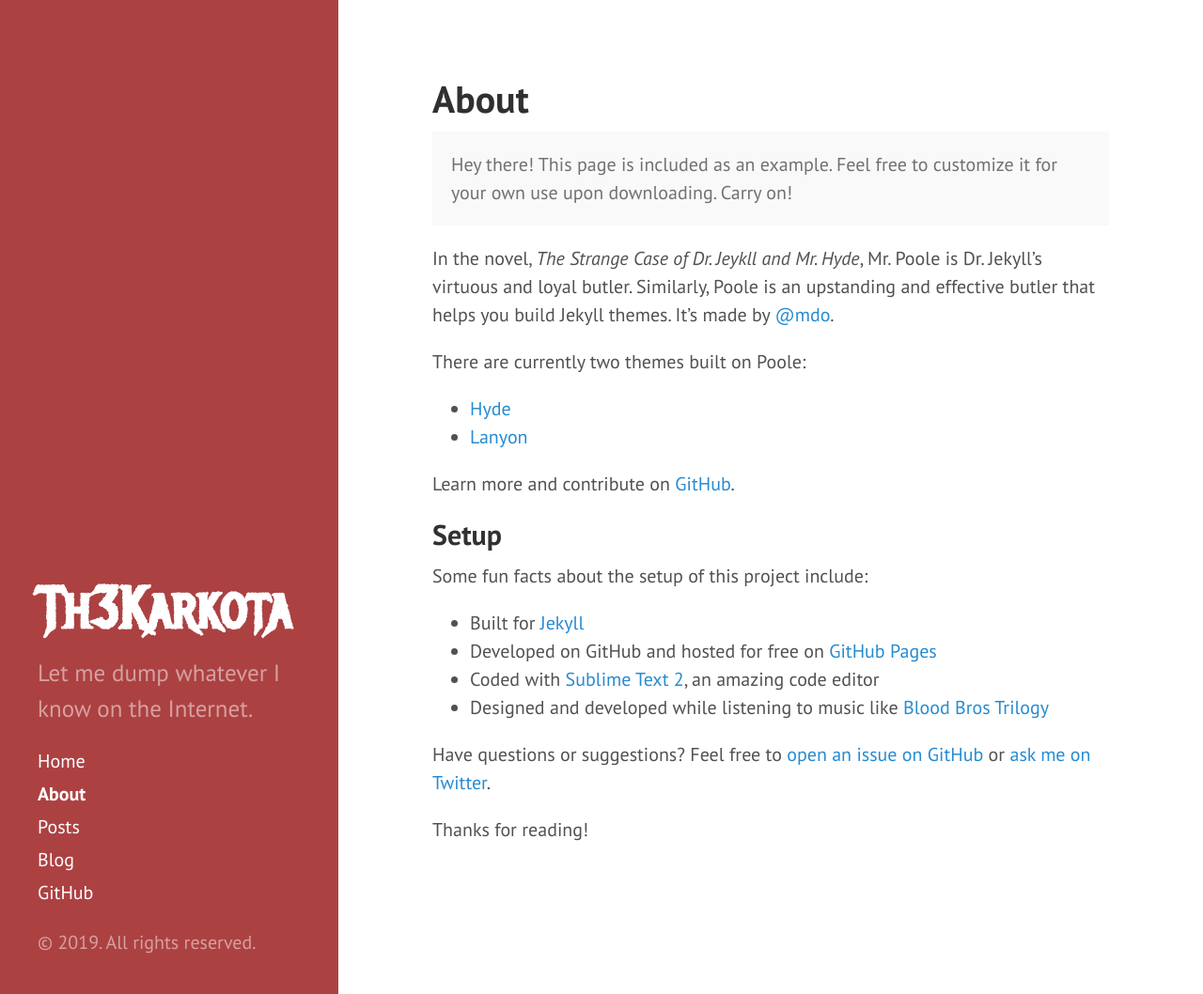
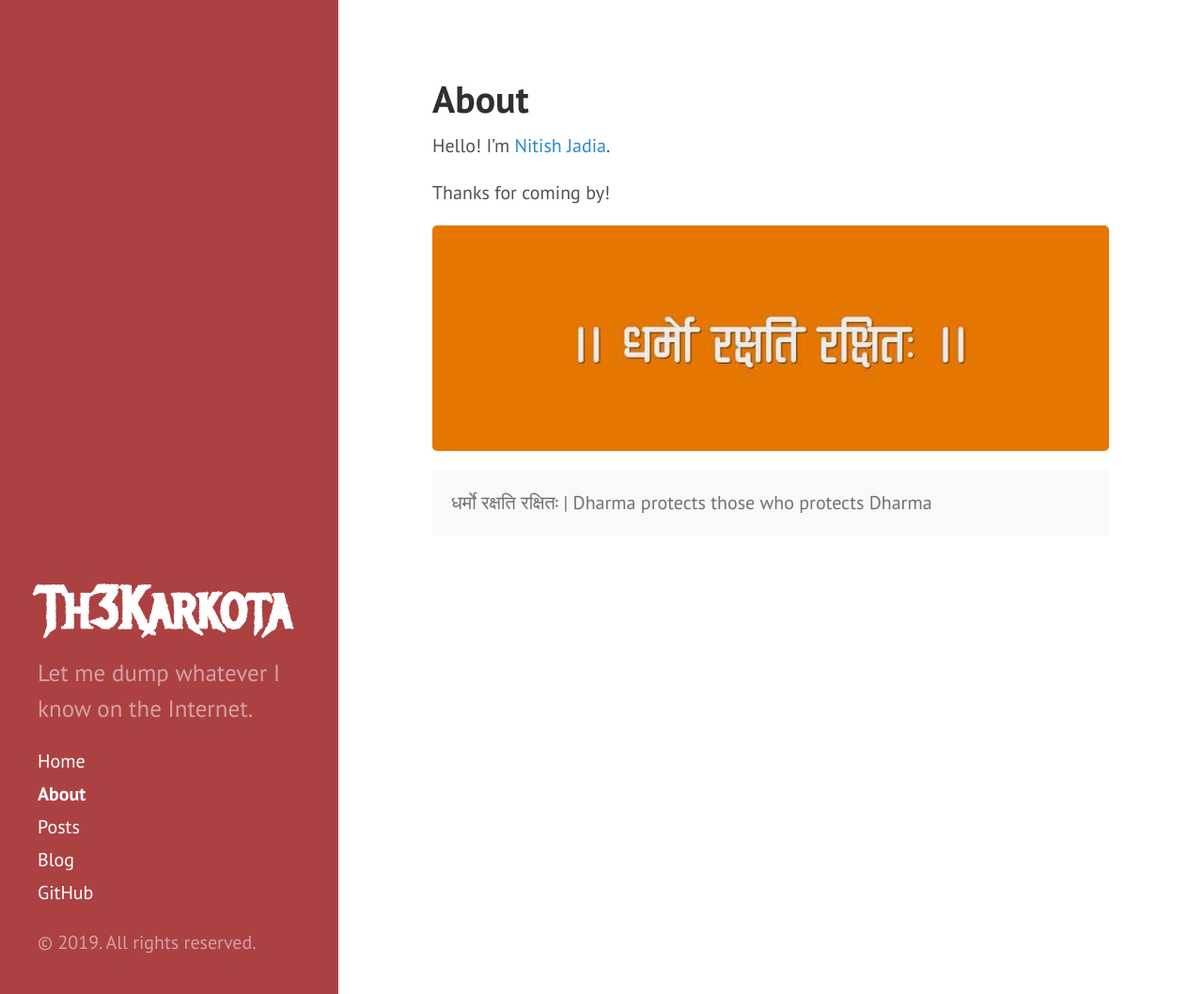
Before and after one commit to jadia/old-jadia.github.io, a Jekyll site: the page built from about.md, in a window 1280 px wide and 1058 px high. Shown: the whole window at 94% size. Built offline with Jekyll 4.4.1, drawn with Linux system fonts in a browser that asks for light colours.

```diff
--- a/about.md
+++ b/about.md
@@ -3,28 +3,11 @@
 title: About
 ---
 
+Hello! I'm [Nitish Jadia](https://twitter.com/nitishjadia).
+
+Thanks for coming by!
+
+![Dharmo Rakshit]({{ site.url }}/img/about/Dharmo.jpeg)
 <p class="message">
-  Hey there! This page is included as an example. Feel free to customize it for your own use upon downloading. Carry on!
+  धर्मो रक्षति रक्षितः | Dharma protects those who protects Dharma
 </p>
-
-In the novel, *The Strange Case of Dr. Jeykll and Mr. Hyde*, Mr. Poole is Dr. Jekyll's virtuous and loyal butler. Similarly, Poole is an upstanding and effective butler that helps you build Jekyll themes. It's made by [@mdo](https://twitter.com/mdo).
-
-There are currently two themes built on Poole:
-
-* [Hyde](http://hyde.getpoole.com)
-* [Lanyon](http://lanyon.getpoole.com)
-
-Learn more and contribute on [GitHub](https://github.com/poole).
-
-## Setup
-
-Some fun facts about the setup of this project include:
-
-* Built for [Jekyll](http://jekyllrb.com)
-* Developed on GitHub and hosted for free on [GitHub Pages](https://pages.github.com)
-* Coded with [Sublime Text 2](http://sublimetext.com), an amazing code editor
-* Designed and developed while listening to music like [Blood Bros Trilogy](https://soundcloud.com/maddecent/sets/blood-bros-series)
-
-Have questions or suggestions? Feel free to [open an issue on GitHub](https://github.com/poole/issues/new) or [ask me on Twitter](https://twitter.com/mdo).
-
-Thanks for reading!
--- a/keybase.txt
+++ b/public/keybase.txt
@@ -1,3 +1,6 @@
+---
+permalink: /.well-known/keybase.txt
+---
 
 ==================================================================
 https://keybase.io/jadia
```
